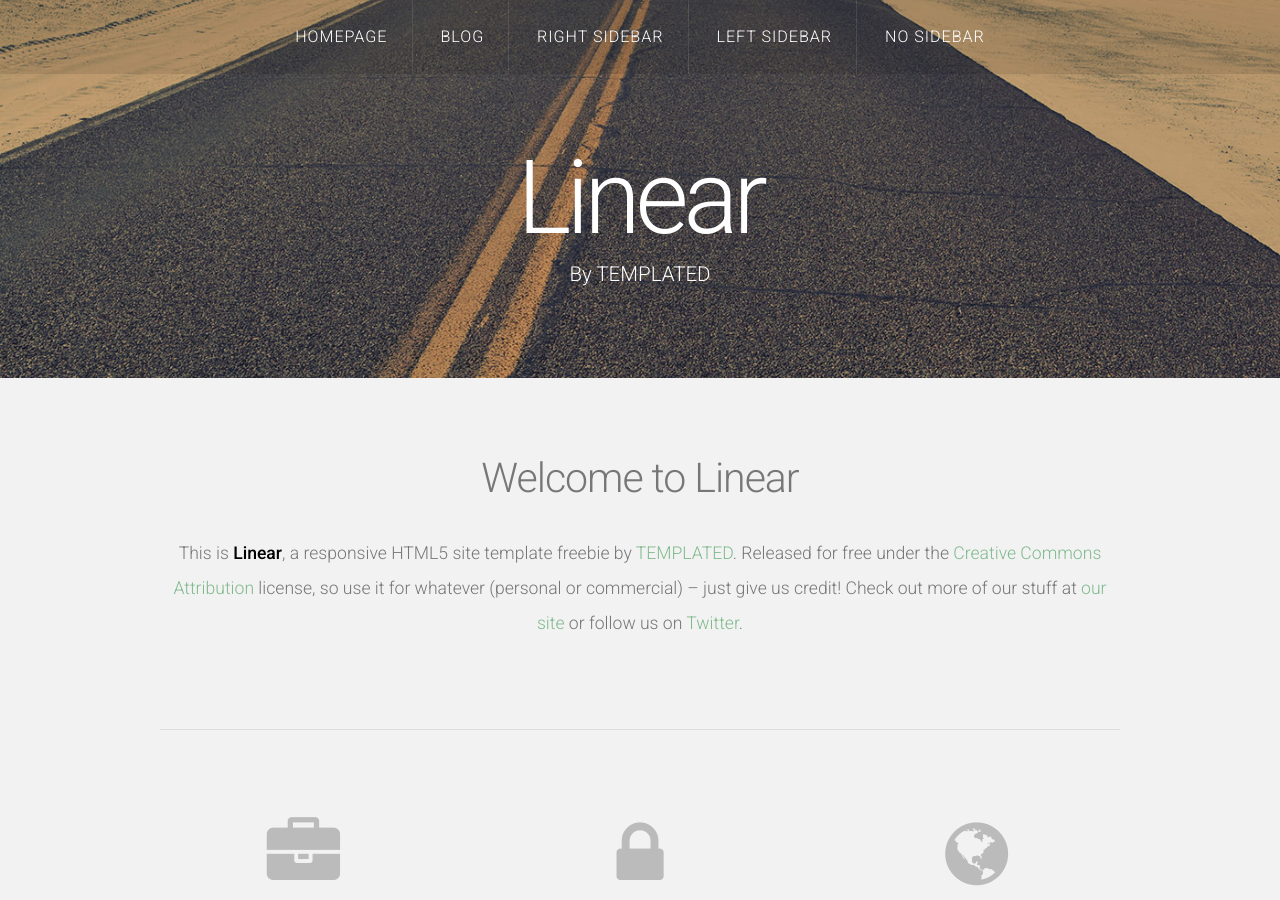
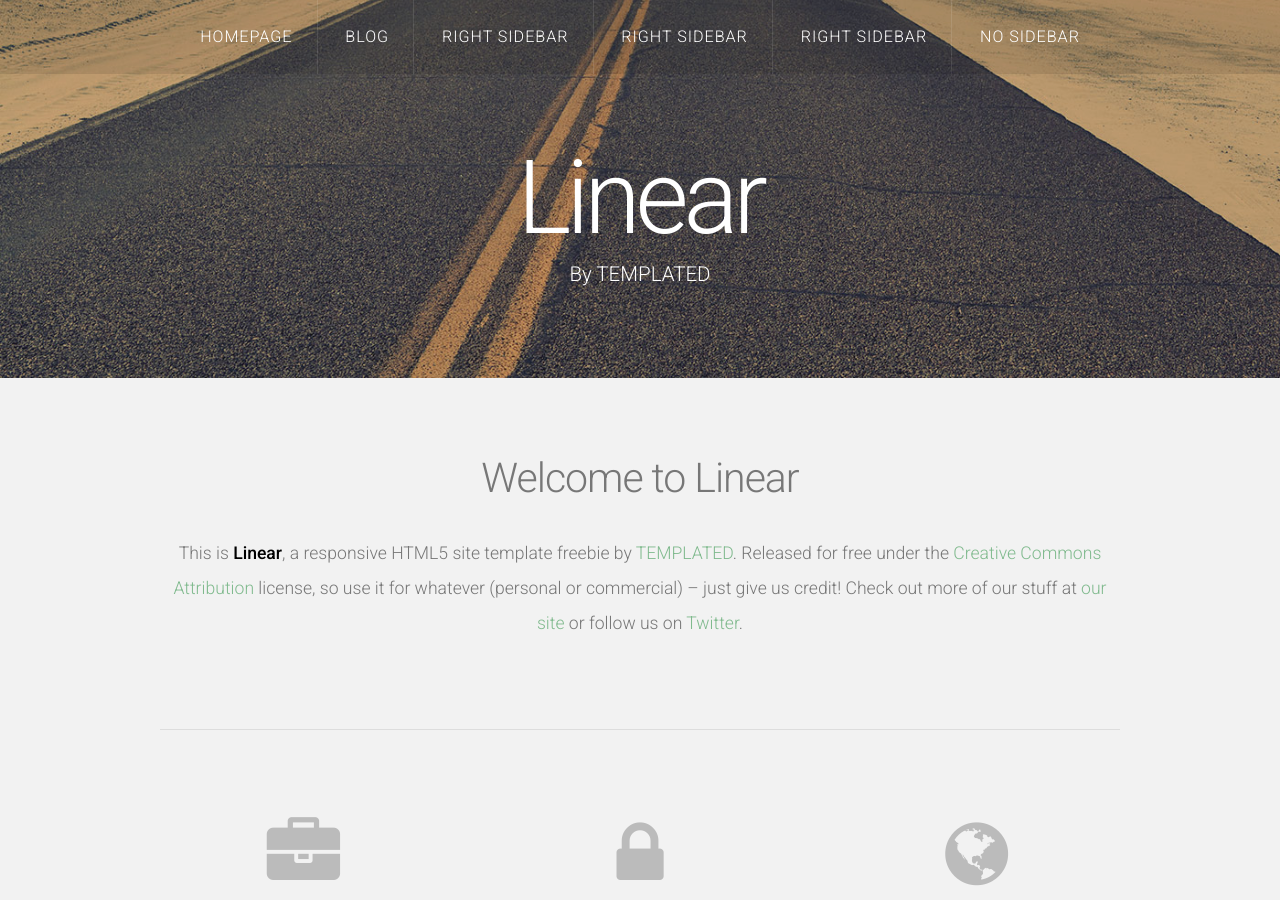
Before and after one commit to wooqii/wooqii.github.io, a Jekyll site: the page built from index.html, in a window 1280 px wide and 900 px high. Built offline with Jekyll 4.4.1, drawn with Linux system fonts in a browser that asks for light colours; nearby versions of some CDN libraries; the list of posts is cut into pages by our own code.

Commit message:
add Rhightbar
lore

```diff
--- a/_includes/nav.html
+++ b/_includes/nav.html
@@ -6,7 +6,8 @@
 			<li {% if current[1] == 'index.html' %}class='current'{% endif %}><a href="/index.html">Homepage</a></li>
 			<li {% if current[1] == 'blog' %}class='current'{% endif %}><a href="/blog">Blog</a></li>
 			<li {% if current[1] == 'right-sidebar.html' %}class='current'{% endif %}><a href="/right-sidebar.html">Right Sidebar</a></li>
-			<li {% if current[1] == 'left-sidebar.html' %}class='current'{% endif %}><a href="/left-sidebar.html">Left Sidebar</a></li>
+			<li {% if current[1] == 'right-sidebar(1).html' %}class='current'{% endif %}><a href="/right-sidebar.html">Right Sidebar</a></li>
+			<li {% if current[1] == 'right-sidebar(2).html' %}class='current'{% endif %}><a href="/right-sidebar.html">Right Sidebar</a></li>
 			<li {% if current[1] == 'no-sidebar.html' %}class='current'{% endif %}><a href="/no-sidebar.html">No Sidebar</a></li>
 		</ul>
 	</nav>
```
Also changed, not shown: 7 other files.
